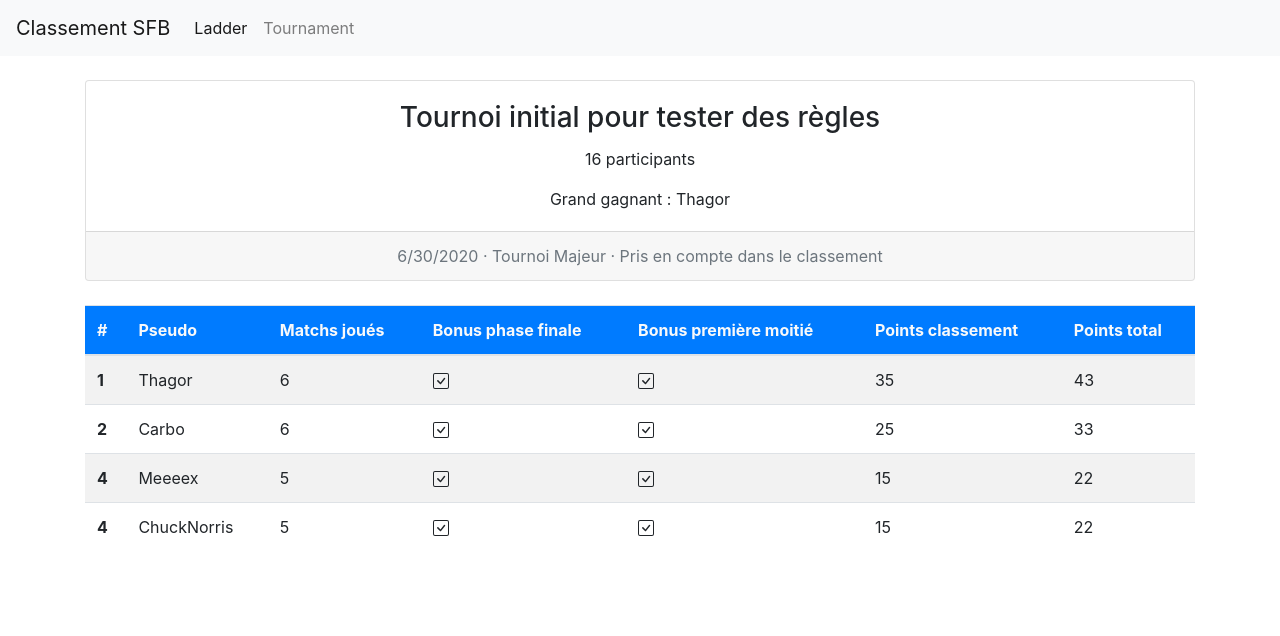
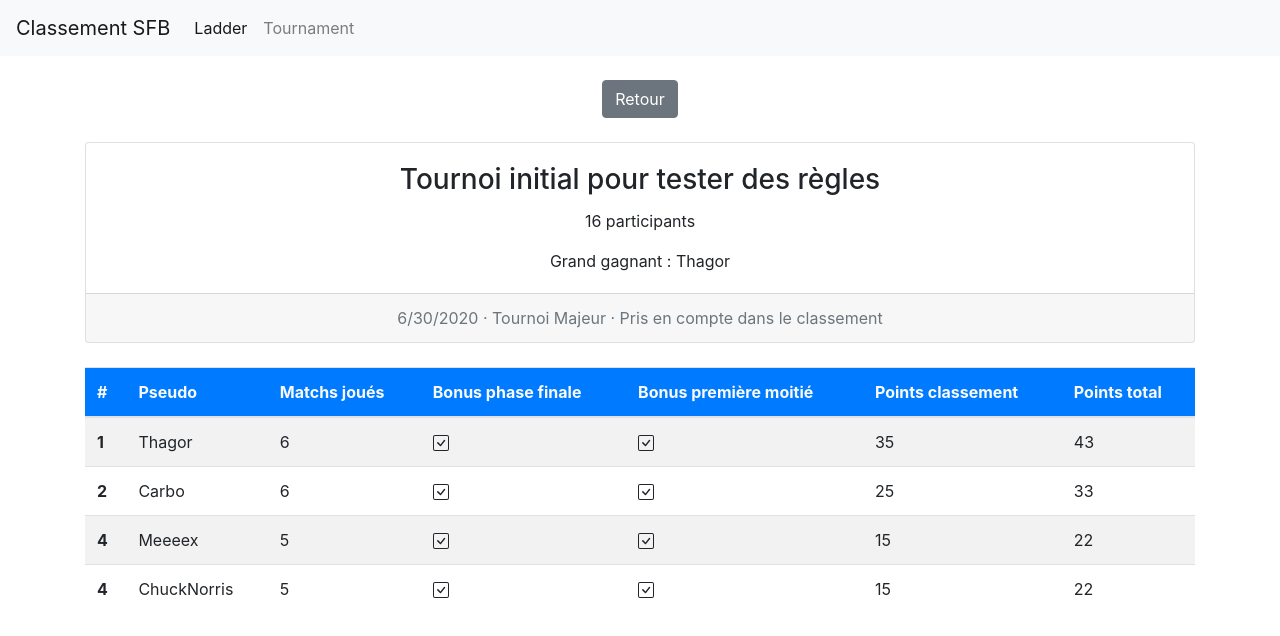
Before and after one commit to malexandre/sfb-ranking, a React (Create React App) app: page /tournament/uuid in a window 1280 px wide. Shown: the top 636 px of the page. Built offline with nearby package versions, Linux system fonts and the light colour scheme.

Commit message:
feat(tournament): Add back button

```diff
--- a/src/tournament/TournamentDetail.js
+++ b/src/tournament/TournamentDetail.js
@@ -50,13 +50,18 @@ const data = {
   ],
 }
 
-export default function TournamentDetail({ match }) {
+export default function TournamentDetail({ match, history }) {
   if (!match.isExact || !match.params || !match.params.uuid) {
     return <div>{ 'Ce tournoi n\'a pas été trouvé.' }</div>
   }
 
   return (
     <div>
+      <div className="text-center mb-4">
+        <button className="btn btn-secondary" onClick={ () => history.goBack() } role="button">
+          Retour
+        </button>
+      </div>
       <div className="card text-center">
         <div className="card-body">
           <h3 className="card-title">{ data.name }</h3>
@@ -109,7 +114,10 @@ TournamentDetail.propTypes = {
   match: PropTypes.shape({
     isExact: PropTypes.bool,
     params: PropTypes.shape({
-      uuid: PropTypes.string
-    })
-  })
+      uuid: PropTypes.string,
+    }),
+  }),
+  history: PropTypes.shape({
+    goBack: PropTypes.func,
+  }),
 }
```
